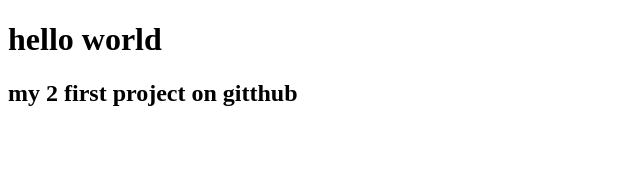
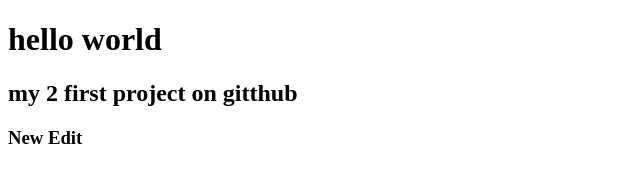
Before and after one commit to JudeDLashan/First-Project, a plain HTML site: page index.html in a window 1280 px wide. Shown: the whole page, without its empty margins (0-640 px from the left). Drawn offline with Linux system fonts and the light colour scheme.

Commit message:
Comment 3

```diff
--- a/index.html
+++ b/index.html
@@ -9,6 +9,7 @@
     <h1>hello world</h1>
 
     <h2>my 2 first project on gitthub</h2>
+    <h3>New Edit</h3>
 
 </body>
 </html>
```
